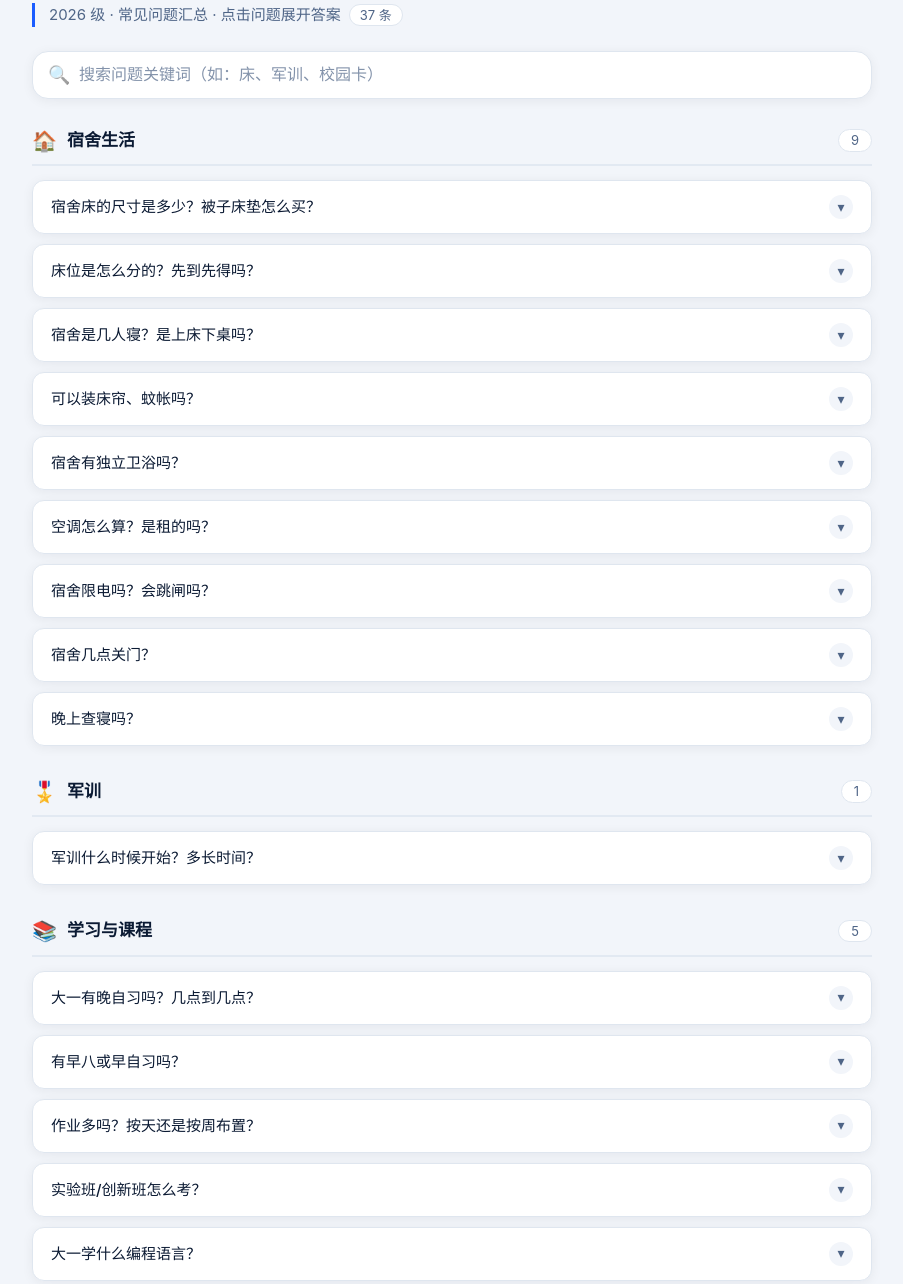
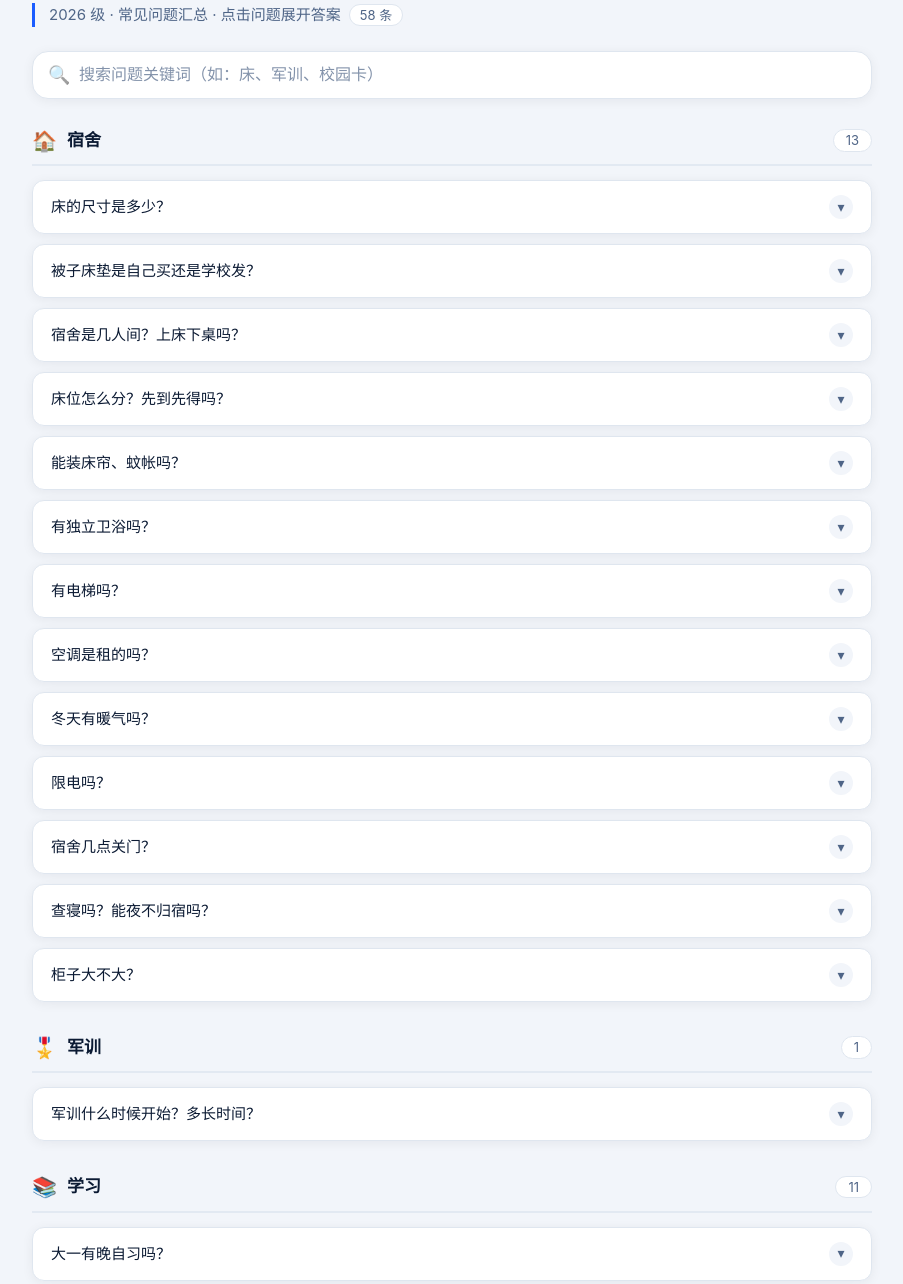
Before and after one commit to Mercury-Ghost/xupt-ns-faq.github.io, a plain HTML site: page index.html in a window 1280 px wide. Shown: the part 73-1357 px from the top of the page, without its empty margins (188-1091 px from the left). Drawn offline with Linux system fonts and the light colour scheme.

Commit message:
docs：进行了一些补充和整理

```diff
--- a/index.html
+++ b/index.html
@@ -679,83 +679,104 @@
 
     <script>
         // ================================================================
-        //  1. FAQ 数据（根据最新文档整理）
+        //  1. FAQ 数据（根据 2026 级最新文档整理，共 58 条）
         // ================================================================
         const faqData = [
-            // ---------- 一、宿舍生活 ----------
-            { category: "宿舍生活", q: "宿舍床的尺寸是多少？被子床垫怎么买？", a: "宿舍床标准尺寸为 0.9m × 1.9m，床垫被褥需自备。个子高的同学可以申请加长床，具体流程开学后等通知。" },
-            { category: "宿舍生活", q: "床位是怎么分的？先到先得吗？", a: "宿舍和床位皆由学校后勤处统一分配，不是先到先得。今年计算机学院宿舍和教学都在东区。" },
-            { category: "宿舍生活", q: "宿舍是几人寝？是上床下桌吗？", a: "标准 6 人间，东区宿舍全部为上床下桌，每人配有衣柜，空间足够。" },
-            { category: "宿舍生活", q: "可以装床帘、蚊帐吗？", a: "可以安装。" },
-            { category: "宿舍生活", q: "宿舍有独立卫浴吗？", a: "东区没有独立卫浴（卫生间在楼层公共区域，浴室整栋楼共用），但是有个独立小阳台。" },
-            { category: "宿舍生活", q: "空调怎么算？是租的吗？", a: "空调为租赁制，租赁费和电费分开算。租赁费可以选择四年一次性交，电费需宿舍自己充值。" },
-            { category: "宿舍生活", q: "宿舍限电吗？会跳闸吗？", a: "宿舍限电2000W，限制大功率电器，吹风机、电煮锅等会跳闸。正常插电脑没问题。" },
-            { category: "宿舍生活", q: "宿舍几点关门？", a: "晚上 11:30 关门，早上 6:00 开门。超时进不去。严禁夜不归宿。" },
-            { category: "宿舍生活", q: "晚上查寝吗？", a: "偶尔会查，辅导员会提前通知。严禁夜不归宿，导员那边有系统预警，被抓到后果很严重。" },
+            // ---------- 宿舍 ----------
+            { category: "宿舍", q: "床的尺寸是多少？", a: "标准尺寸为 0.9m × 1.9m。个子高的同学可申请加长床，具体政策等开学通知。" },
+            { category: "宿舍", q: "被子床垫是自己买还是学校发？", a: "自己准备。可提前网购寄到学校快递站，也可报到时自带。" },
+            { category: "宿舍", q: "宿舍是几人间？上床下桌吗？", a: "标准 6 人间。2026 级计算机学院全部在东区，全部为上床下桌，每人配有衣柜，空间足够。" },
+            { category: "宿舍", q: "床位怎么分？先到先得吗？", a: "学校后勤处统一分配。“我是萌新”系统只显示宿舍号，具体床位需到宿舍后查看贴好的姓名标签。" },
+            { category: "宿舍", q: "能装床帘、蚊帐吗？", a: "可以。尺寸按 0.9×1.9m 购买，也可买可调节的款式。" },
+            { category: "宿舍", q: "有独立卫浴吗？", a: "没有。卫生间在楼层公共区域，浴室整栋楼共用（一楼），均为独立隔间（一人一间）。宿舍有独立小阳台。" },
+            { category: "宿舍", q: "有电梯吗？", a: "东区宿舍楼没有电梯。" },
+            { category: "宿舍", q: "空调是租的吗？", a: "是的。租赁费和电费分开算。租赁费可按年或四年一次性交（四年套餐最划算），电费约 0.52 元/度（仅供参考）。空调电费单独计算。" },
+            { category: "宿舍", q: "冬天有暖气吗？", a: "有暖气片，冬天不冷。没有地暖。" },
+            { category: "宿舍", q: "限电吗？", a: "限电 2000W。吹风机、电煮锅等大功率电器会跳闸。电脑正常使用（6 台同时用都没问题）。" },
+            { category: "宿舍", q: "宿舍几点关门？", a: "23:30 关门，6:00 开门（北京标准时间）。" },
+            { category: "宿舍", q: "查寝吗？能夜不归宿吗？", a: "禁止夜不归宿。偶尔查寝，辅导员会提前通知。导员有系统预警，被抓到后果严重。" },
+            { category: "宿舍", q: "柜子大不大？", a: "够用。正常衣物和日常用品都能装下，有些同学东西特别多的话可能有点挤。" },
 
-            // ---------- 二、军训 ----------
-            { category: "军训", q: "军训什么时候开始？多长时间？", a: "所有军训相关事宜请等待学院通知，届时会统一告知。" },
+            // ---------- 军训 ----------
+            { category: "军训", q: "军训什么时候开始？多长时间？", a: "所有军训相关问题请等待学院通知。注意：近期有骗子以军训名义加群或收费，切勿轻信。" },
 
-            // ---------- 三、学习与课程 ----------
-            { category: "学习与课程", q: "大一有晚自习吗？几点到几点？", a: "有。时间一般为 19:00 - 20:50。管理宽松，可以写作业或自己学习，不影响他人就行。" },
-            { category: "学习与课程", q: "有早八或早自习吗？", a: "有早八（8:00 上课）。早自习安排等待通知，具体看课表。" },
-            { category: "学习与课程", q: "作业多吗？按天还是按周布置？", a: "作业量不大，看老师要求，一般是一段时间交一次。大一主要是高数作业和 C 语言上机作业。" },
-            { category: "学习与课程", q: "实验班/创新班怎么考？", a: "笔试考数学（60分）+ 英语（40分），通过后有面试。" },
-            { category: "学习与课程", q: "大一学什么编程语言？", a: "大一以 C 语言为基础。大数据专业大一上学期就学 Python，其他专业后续也会涉及。" },
+            // ---------- 学习 ----------
+            { category: "学习", q: "大一有晚自习吗？", a: "有。时间一般为 19:00–20:50（部分班级到 21:00）。管理宽松，不影响他人即可。" },
+            { category: "学习", q: "有早八或早自习吗？", a: "有早八（8:00 上课）。早自习安排等待通知，以课表为准。" },
+            { category: "学习", q: "作业多吗？", a: "不多。一般是一段时间交一次。大一主要是高数作业和 C 语言上机作业，其他课也可能有小组汇报、录视频等。" },
+            { category: "学习", q: "大一学什么编程语言？", a: "以 C 语言为基础。大数据专业大一上学期学 Python，其他专业 Python 不是专业课。" },
+            { category: "学习", q: "实验班怎么考？考什么？", a: "笔试数学（60 分）+ 英语（40 分），通过后面试。只能报考一个实验班。内容偏高考知识（圆锥曲线等），难度适中。" },
+            { category: "学习", q: "实验班考上了换宿舍吗？", a: "一般不换。保留原宿舍。" },
+            { category: "学习", q: "新生需要什么配置的电脑？", a: "不玩游戏的话轻薄本完全够用。建议内存 16GB 及以上，存储 512GB 或 1TB。计科、软工、网络、大数据等专业大一阶段没有本质区别。" },
+            { category: "学习", q: "上课需要带电脑吗？", a: "大部分课在机房上，用学校电脑。机房的 C 语言 IDE 是 dev c++，考试也用，建议提前熟悉。想用自己的电脑也可以，机房有插排。C 语言课一周带一两次即可。" },
+            { category: "学习", q: "选课什么时候开始？", a: "大一第一学期没有选课。大一下或大二才开始，需修够学分。" },
+            { category: "学习", q: "学校用什么学习平台？", a: "云达人（洗浴）、U校园 Ai 版（线上学习）、学习通（签到/任务）、步道乐跑（体育打卡）、体适能（体育选课/查成绩）、学信网（学位认证）。" },
+            { category: "学习", q: "培养计划什么时候能看？", a: "开学后辅导员发，比网上搜到的详细得多。" },
 
-            // ---------- 四、食堂与生活 ----------
-            { category: "食堂与生活", q: "学校有几个食堂？用什么支付？", a: "东区 1 个，西区 2 个（包括美食广场）。用微信 / 支付宝直接支付，不需要也没有饭卡。" },
-            { category: "食堂与生活", q: "食堂饭菜贵吗？", a: "正常价格，开学后自己体验一下就知道了。" },
+            // ---------- 食堂与生活 ----------
+            { category: "食堂与生活", q: "学校有几个食堂？", a: "东区 1 个（东升餐厅，两层），西区 2 个（含美食广场）。用微信/支付宝支付，不需要饭卡。" },
+            { category: "食堂与生活", q: "食堂贵吗？", a: "正常。一般 10–15 元就能很好的解决。吃腻了可去学校斜对面商场或点外卖。" },
+            { category: "食堂与生活", q: "生活费大概多少？", a: "看个人，饭菜正常，来了试一个月就知道。" },
 
-            // ---------- 五、社团与实验室 ----------
-            { category: "社团与实验室", q: "社团什么时候纳新？有哪些社团？", a: "开学后两三周有“百团大战”式纳新，到时候去操场转转就能看到。" },
-            { category: "社团与实验室", q: "实验室怎么进？零基础能进吗？", a: "开学后有宣讲会和纳新，需要报名 + 面试，主要考 C 语言基础（到链表）。大一零基础也能进，肯学就行。" },
+            // ---------- 校园交通与环境 ----------
+            { category: "校园交通与环境", q: "东西区离得远吗？", a: "步行约 20 分钟，有校内天桥连接。" },
+            { category: "校园交通与环境", q: "能随便进出校门吗？", a: "白天自由进出。周末/节假日离校过夜需在“i西邮”小程序上请假，辅导员不卡人。平时离校不用请假。" },
+            { category: "校园交通与环境", q: "能骑电动车或自行车吗？", a: "自行车可以。电动车有限制，建议别买。校内共享电动车（无共享自行车）。东区宿舍离教室近，走路就行。" },
+            { category: "校园交通与环境", q: "图书馆要预约吗？", a: "不用，直接进。期末及四六级、考研前人较多。" },
+            { category: "校园交通与环境", q: "学校有湖吗？有猫吗？", a: "图书馆旁有心形湖，养了很多咕咕和嘎嘎（鸭和鹅）。东区有很多哈基米（流浪猫），同学们可以喂养，可以撸，非常好玩。" },
 
-            // ---------- 六、团员与入党 ----------
-            { category: "团员与入党", q: "团关系怎么转？现在要操作智慧团建吗？", a: "不急！开学后班级选完团支书，建立班级团支部后会统一通知。现在不用操作智慧团建。" },
-            { category: "团员与入党", q: "不是团员影响大吗？大学能入团吗？", a: "不影响。大学可以入团，一般大一下学期有一批入团机会。" },
-            { category: "团员与入党", q: "什么时候能入党？名额多少？", a: "一般大一下可申请入党积极分子。每班约 3 - 4 个名额（具体等通知），需提交申请并考察。" },
+            // ---------- 社团与实验室 ----------
+            { category: "社团与实验室", q: "社团什么时候纳新？", a: "开学后两三周有“百团大战”式纳新，去西区旭日食堂门口那条路上转转就能看到。" },
+            { category: "社团与实验室", q: "实验室怎么进？零基础能进吗？", a: "开学后会有宣讲+纳新，需报名+面试。主要考 C 语言基础（一般到链表）。所有实验室都考 C 语言。零基础现在开始学来得及。可通过黑马程序员、鹏哥 C 语言等自学。" },
+            { category: "社团与实验室", q: "大一能进实验室吗？", a: "非常可以！完全可以！实验室主要面向大一纳新！！！欢迎各位的加入！" },
 
-            // ---------- 七、报道与分班 ----------
-            { category: "报道与分班", q: "报道带什么材料？流程是什么？", a: "关键要带个人档案袋（绝！对！不！能！拆！封！）。到校后先找班助报到，领宿舍钥匙和电卡，具体等通知。" },
-            { category: "报道与分班", q: "分班和宿舍分配什么时候知道？", a: "登录“西安邮电大学”公众号 → “我是萌新” 查询。系统通常 8 月中下旬开放，现在查不到是正常的。" },
-            { category: "报道与分班", q: "能提前到校吗？", a: "可以提前来参观校园（跟门卫说一声），但不能提前入住宿舍。" },
-            { category: "报道与分班", q: "能提前寄东西到学校吗？地址写什么？", a: "可以。地址写：陕西省西安市长安区西安邮电大学长安校区东区菜鸟驿站。快递可免费寄存。请提前预计快递到达时间，不要让快递在快递站待太久！" },
+            // ---------- 团员与入党 ----------
+            { category: "团员与入党", q: "团关系怎么转？现在要操作智慧团建吗？", a: "不急。开学后选完团支书、建立团支部后统一通知，现在不用操作智慧团建。一般 9 月底开始转。" },
+            { category: "团员与入党", q: "团员档案袋没密封怎么办？", a: "联系高中团委。可自己买档案袋装入材料，由原团委在封口处盖章。未密封档案原则上不予接收。" },
+            { category: "团员与入党", q: "不是团员有影响吗？大学能入团吗？", a: "不影响。大学可以入团，一般大一下有一批机会。" },
+            { category: "团员与入党", q: "什么时候能入党？", a: "大一下可申请入党积极分子。每班约 3-4 个名额（具体等通知）。要先入团才能入党。" },
 
-            // ---------- 八、校园交通与环境 ----------
-            { category: "校园交通与环境", q: "东西区离得远吗？", a: "步行约 20 分钟。有校内天桥，东区是新生住宿和上课的主要区域。可能会在西区上体育类课程。" },
-            { category: "校园交通与环境", q: "学校可以随便进出吗？要请假吗？", a: "白天可自由进出。周末/节假日离校过夜需在“i西邮”小程序上请假，辅导员一般不会卡。" },
-            { category: "校园交通与环境", q: "能骑自己的电动车或自行车吗？", a: "自行车可以。电动车目前学校有限制，建议别买。校内有共享电动车可用。" },
-            { category: "校园交通与环境", q: "图书馆要预约吗？", a: "直接进，不用预约。期末周以及各种重大考试前（比如四六级或考研）人较多，平时座位充足。" },
+            // ---------- 报到与分班 ----------
+            { category: "报到与分班", q: "报到带什么材料？", a: "档案袋（绝对不要拆封！）、录取通知书、身份证及复印件、准考证原件及复印件、团员档案（如有，密封）、证件照。具体以官方通知为准。" },
+            { category: "报到与分班", q: "分班和宿舍分配什么时候知道？", a: "“西安邮电大学”公众号 → “我是萌新”系统查询。8 月中下旬开放（去年是 8 月 21 日）。分班后可在群里捞舍友。录取通知书编号在左下角。" },
+            { category: "报到与分班", q: "能提前到校吗？能提前入住吗？", a: "可以参观校园（门卫看录取通知书或照片即可）。不能提前入住，报到当天才能进宿舍。" },
+            { category: "报到与分班", q: "提前寄东西到学校地址写什么？", a: "陕西省西安市长安区西安邮电大学长安校区东区菜鸟驿站。快递可寄存一周以上，建议开学前一周左右寄出。快递点有四个，分班后选离宿舍近的。" },
+            { category: "报到与分班", q: "证件照要什么尺寸和底色？", a: "一寸和二寸各 6-10 张左右，红底、蓝底、白底都备一些。保留好各种尺寸和底色的电子版。" },
+            { category: "报到与分班", q: "需要买 U 盘吗？", a: "建议准备一个，16GB 或 32GB 即可，可以考虑双头的（type-C 和 USB 口都有），方便在手机、电脑等设备上插。" },
+            { category: "报到与分班", q: "学费怎么交？什么时候交？", a: "“西安邮电大学”公众号 → “我是萌新”系统在线缴纳。系统未开放，等群里通知。" },
 
-            // ---------- 九、防骗提醒 ----------
-            { category: "防骗提醒", q: "群里有人自称老师加我好友，是真的吗？", a: "假的！本群官方老师只有黄中南老师和冯渤老师。各位老师和班助不会私加好友或拉小群。凡以老师名义私加你的，100% 是骗子！" },
-            { category: "防骗提醒", q: "有人拉小群卖课/卖被子/办校园卡，能信吗？", a: "全是骗局！学校不会在群里或私下收费。遇到不确定的，先在群里 @班助 核实，切记不要转账！" },
-            { category: "防骗提醒", q: "有勤工俭学岗位吗？", a: "有。但务必认准辅导员在群里发的官方通知，其他渠道的兼职信息不要信。" },
+            // ---------- 防骗提醒 ----------
+            { category: "防骗提醒", q: "群里有人自称老师加我好友？", a: "假的！本群官方老师只有黄中南老师和冯渤老师。所有老师和班助都不会私加好友或拉小群。凡自称老师私加你的，100% 是骗子！" },
+            { category: "防骗提醒", q: "有人拉小群卖课/卖被子/办校园卡？", a: "全是骗局！常见套路：卖编程课、卖被子（六件套/九件套）、办校园卡、以助学贷款名义要求转账、冒充班助拉群。学校和班助不会在群里或私下收费。不确定时在群里 @各位班助 核实，不要转账！" },
+            { category: "防骗提醒", q: "线上办校园卡能信吗？", a: "不要信！校园卡就是普通电话卡，非必须。重要提醒：自 2026 年 8 月 1 日起，第三方互联网渠道不再提供电信号卡办理服务，须通过运营商官方 App/官网或线下营业厅办理。" },
+            { category: "防骗提醒", q: "有勤工俭学岗位吗？", a: "有，但务必认准辅导员在群里发的官方通知。" },
 
-            // ---------- 十、其他常见问题 ----------
-            { category: "其他常见问题", q: "档案袋怎么处理？能拆开吗？", a: "开学时自己带过来，绝对不要拆开封条！报到时统一上交，拆开了很麻烦。" },
-            { category: "其他常见问题", q: "银行卡办哪家的？", a: "学校不要求指定银行。但要申请助学金的话建议办农行卡（学校附近有网点）。开学后办来得及。" },
-            { category: "其他常见问题", q: "校园卡是必须办的吗？", a: "校园卡就是普通电话卡，非必须。警惕线上推销，如确有需要建议开学到校后去营业厅线下办理。" },
-            { category: "其他常见问题", q: "学校有湖吗？有猫吗？", a: "图书馆旁有湖，养了很多鸭和鹅。东区有很多哈基米（流浪猫猫），可以撸，很好玩。" }
+            // ---------- 其他 ----------
+            { category: "其他", q: "银行卡办哪家的？", a: "学校无要求。如需申请助学金建议办农行卡（中国农业银行，学校附近有网点，可以开学后再办理）。录取通知书中没有银行卡，需自行办理。" },
+            { category: "其他", q: "助学贷款/助学金需要提前开证明吗？", a: "助学贷款去当地教育局办。助学金开学后评选，有低保证、建档立卡等材料更好，非强制。注意：开学前不要轻信线上办理助学贷款的要求，学校不会通过私人微信/语音让学生操作。有骗子以此为由诈骗。" },
+            { category: "其他", q: "档案袋能拆吗？封条松了怎么办？", a: "绝对不能拆！封条松了不要动里面东西，用胶水粘好即可。学校发的档案袋没密封的话，自己买档案袋由原团委在封口处盖章。" },
+            { category: "其他", q: "校园卡是必须办的吗？", a: "不是。如果流量够用完全没必要办。" },
+            { category: "其他", q: "节假日放假要请假吗？", a: "要。在“i西邮”小程序上做离校登记/请假，辅导员不卡人，只是确认谁离校谁留校。寒暑假也要做离校登记。" },
+            { category: "其他", q: "有室内乒乓球场吗？", a: "室外有很多乒乓球台，室内有社团用的乒乓球场地。" },
+            { category: "其他", q: "大一能申请外宿吗？", a: "有特殊情况（如身体原因）可以申请，需有相关医院证明。" }
         ];
 
-        // 分类图标映射
+        // 分类图标映射（与上面 category 字段完全对应）
         const categoryIcons = {
-            "宿舍生活": "🏠",
+            "宿舍": "🏠",
             "军训": "🎖️",
-            "学习与课程": "📚",
+            "学习": "📚",
             "食堂与生活": "🍜",
+            "校园交通与环境": "🚌",
             "社团与实验室": "🧪",
             "团员与入党": "⭐",
-            "报道与分班": "📦",
-            "校园交通与环境": "🚌",
+            "报到与分班": "📦",
             "防骗提醒": "🔒",
-            "其他常见问题": "📌"
+            "其他": "📌"
         };
 
         // ================================================================
-        //  2. 渲染 & 交互逻辑
+        //  2. 渲染 & 交互逻辑（保持不变）
         // ================================================================
 
         const container = document.getElementById('faqContainer');
```
Also changed, not shown: 1 other file.
